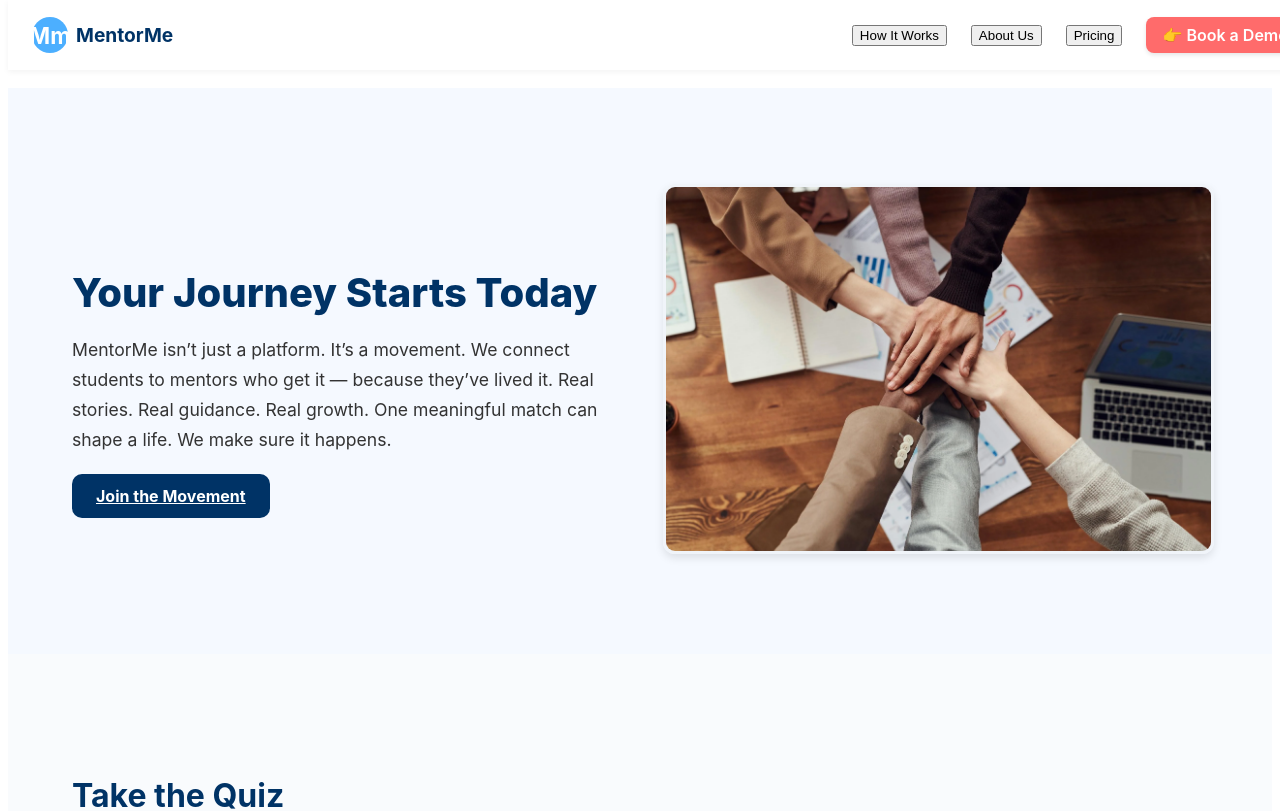
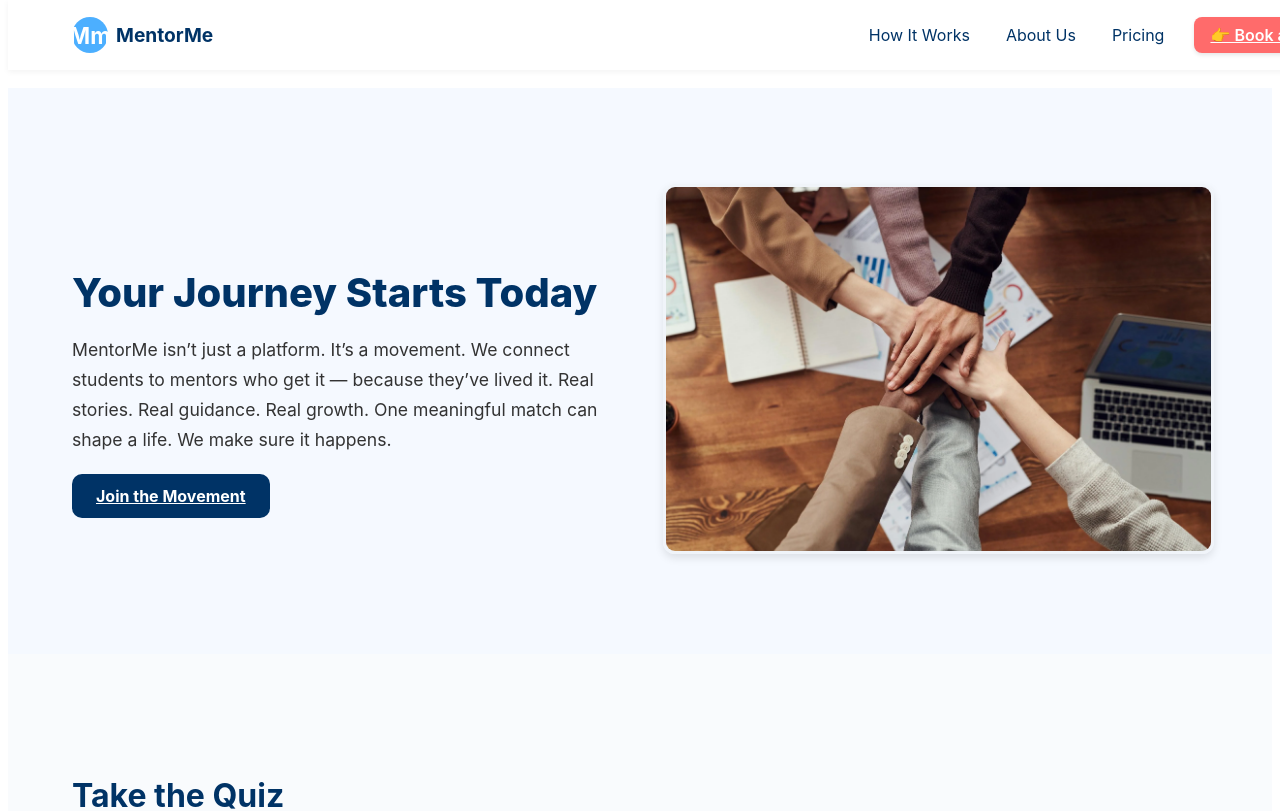
Before and after one commit to Rfitzgerald-svg/mentorme-frontend-, a React (Create React App) app: page /#/ in a window 1280 px wide. Shown: the top 811 px of the page. Built offline with nearby package versions, Linux system fonts and the light colour scheme.

Commit message:
Update Navbar.css

```diff
--- a/src/components/Navbar.css
+++ b/src/components/Navbar.css
@@ -8,7 +8,7 @@
   display: flex;
   justify-content: space-between;
   align-items: center;
-  padding: 0 1.5rem;
+  padding: 0 5%;
   z-index: 1000;
 }
 
@@ -42,17 +42,18 @@
   gap: 1.5rem;
   align-items: center;
   font-size: 1rem;
-  margin-right: 0.5rem;
 }
 
-.nav-right a {
-  text-decoration: none;
+.nav-right button {
+  background: none;
+  border: none;
+  font-family: inherit;
+  font-size: 1rem;
   color: #003366;
-  transition: color 0.2s ease;
-  white-space: nowrap;
+  cursor: pointer;
 }
 
-.nav-right a:hover {
+.nav-right button:hover {
   color: #0077cc;
 }
 
```
